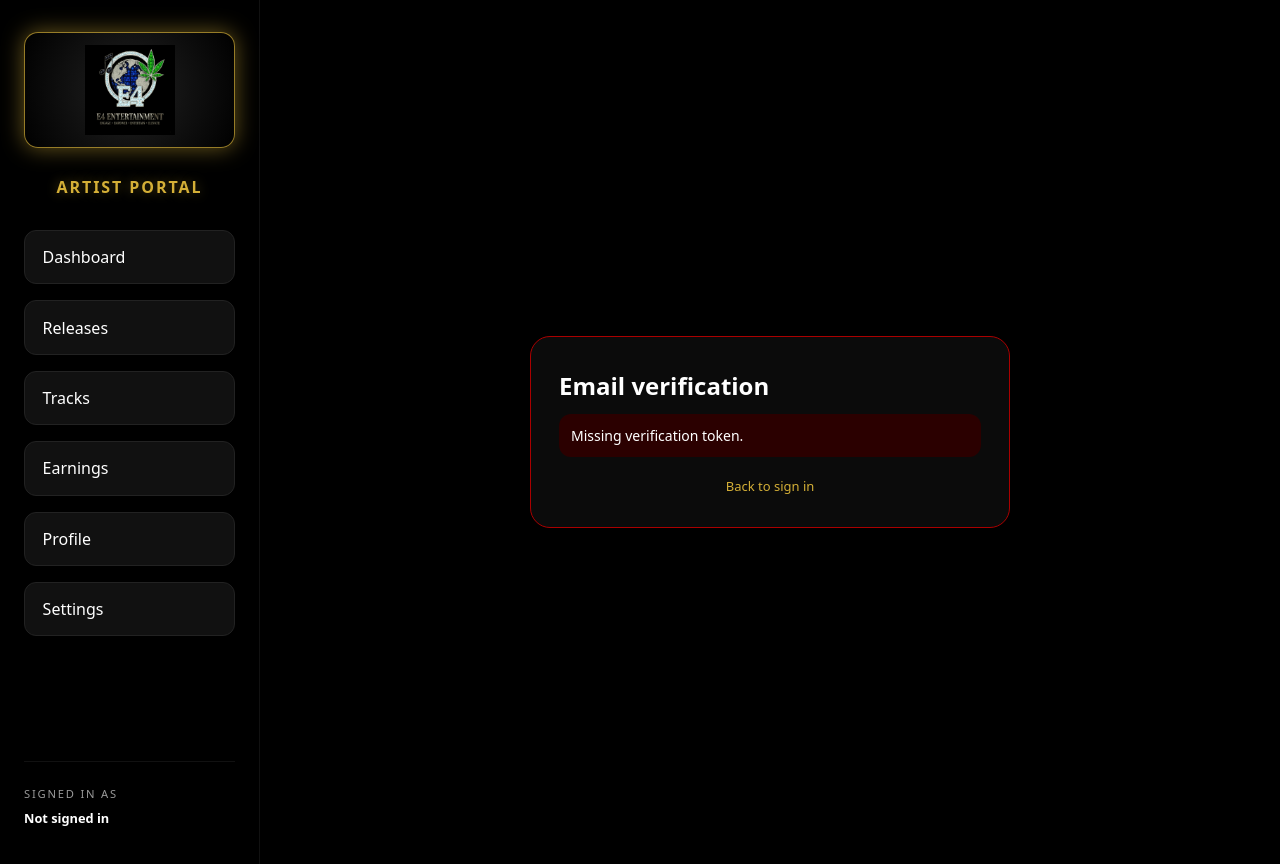
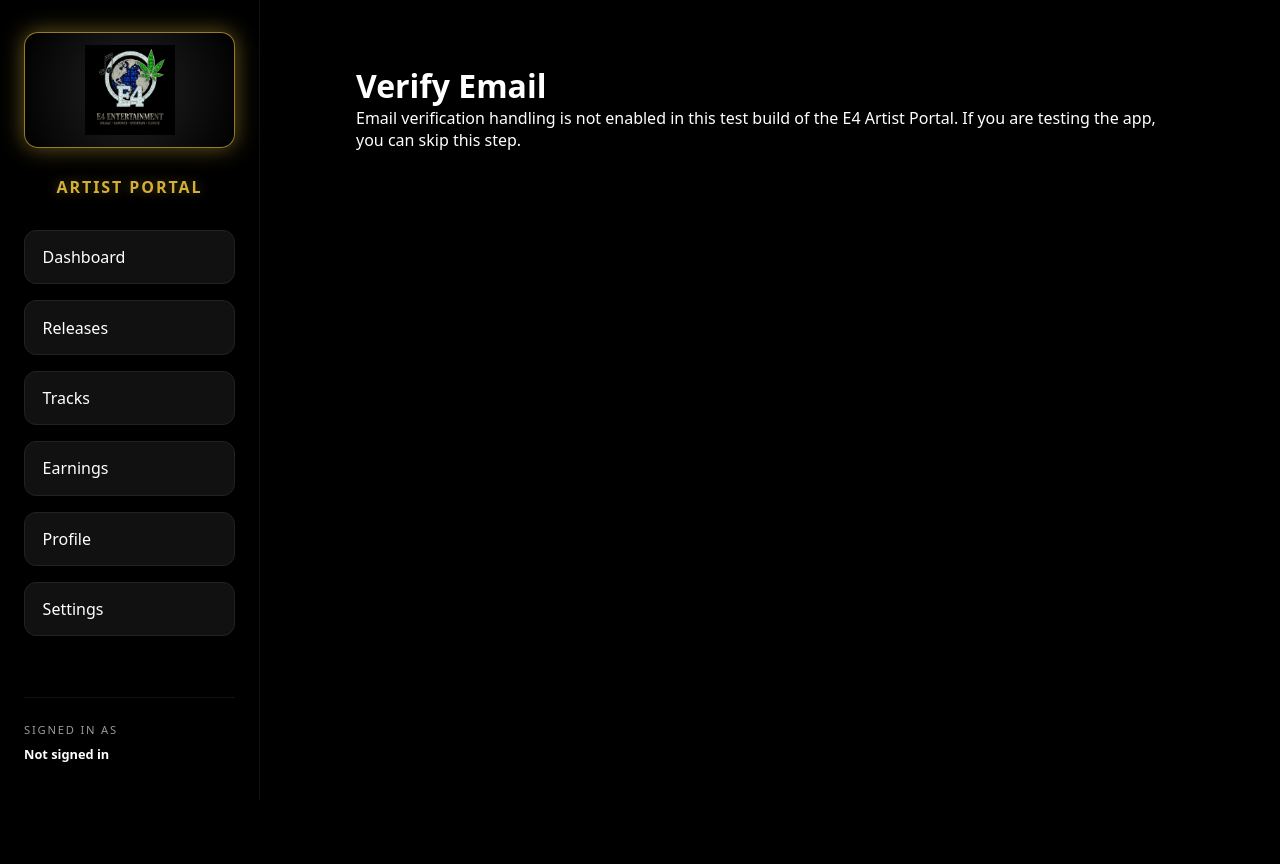
Before and after one commit to brianschamber/e4-artist-portal, a Next.js app: page /verify-email in a window 1280 px wide. After the commit the page ends 800 px from the top, so only its background shows below. Built offline with nearby package versions, Linux system fonts and the light colour scheme; no server answers.

Commit message:
Simplify verify-email page for Vercel deploy

```diff
--- a/app/verify-email/page.tsx
+++ b/app/verify-email/page.tsx
@@ -1,137 +1,13 @@
 "use client";
 
-import React, { useEffect, useState } from "react";
-import { useSearchParams, useRouter } from "next/navigation";
-import Link from "next/link";
-
-type Status =
-  | { type: "loading"; message: string }
-  | { type: "success"; message: string }
-  | { type: "error"; message: string };
-
 export default function VerifyEmailPage() {
-  const searchParams = useSearchParams();
-  const router = useRouter();
-  const token = searchParams.get("token");
-
-  const [status, setStatus] = useState<Status>({
-    type: "loading",
-    message: "Verifying your email...",
-  });
-
-  useEffect(() => {
-    if (!token) {
-      setStatus({
-        type: "error",
-        message: "Missing verification token.",
-      });
-      return;
-    }
-
-    async function verify() {
-      try {
-        const res = await fetch("/api/auth/verify-email", {
-          method: "POST",
-          headers: {
-            "Content-Type": "application/json",
-          },
-          body: JSON.stringify({ token }),
-        });
-
-        const data = await res.json();
-
-        if (!res.ok) {
-          setStatus({
-            type: "error",
-            message: data.error ?? "Unable to verify email.",
-          });
-        } else {
-          setStatus({
-            type: "success",
-            message: "Your email has been verified. You can now sign in.",
-          });
-
-          setTimeout(() => {
-            router.push("/login");
-          }, 1500);
-        }
-      } catch (err) {
-        setStatus({
-          type: "error",
-          message: "Unexpected error. Please try again.",
-        });
-      }
-    }
-
-    verify();
-  }, [token, router]);
-
-  const borderColor =
-    status.type === "loading"
-      ? "#444"
-      : status.type === "success"
-      ? "#2e7d32"
-      : "#aa0000";
-
-  const bgColor =
-    status.type === "loading"
-      ? "#111"
-      : status.type === "success"
-      ? "#102915"
-      : "#2b0000";
-
   return (
-    <div
-      style={{
-        minHeight: "100vh",
-        background: "#000",
-        display: "flex",
-        alignItems: "center",
-        justifyContent: "center",
-        padding: 24,
-      }}
-    >
-      <div
-        style={{
-          width: "100%",
-          maxWidth: 480,
-          background: "#0b0b0b",
-          borderRadius: 20,
-          padding: "32px 28px",
-          border: `1px solid ${borderColor}`,
-          boxShadow: "0 20px 45px rgba(0,0,0,0.85)",
-        }}
-      >
-        <h1 style={{ fontSize: 24, marginBottom: 8 }}>Email verification</h1>
-        <div
-          style={{
-            marginTop: 12,
-            padding: "12px 12px",
-            borderRadius: 12,
-            background: bgColor,
-            fontSize: 14,
-          }}
-        >
-          {status.message}
-        </div>
-
-        {status.type === "error" && (
-          <div
-            style={{
-              marginTop: 20,
-              fontSize: 13,
-              textAlign: "center",
-            }}
-          >
-            <Link
-              href="/login"
-              style={{ color: "#d4af37", textDecoration: "none" }}
-            >
-              Back to sign in
-            </Link>
-          </div>
-        )}
-      </div>
-    </div>
+    <main className="max-w-md mx-auto py-16 px-4">
+      <h1 className="text-2xl font-bold mb-4">Verify Email</h1>
+      <p className="text-sm text-muted-foreground">
+        Email verification handling is not enabled in this test build of the E4
+        Artist Portal. If you are testing the app, you can skip this step.
+      </p>
+    </main>
   );
 }
```
